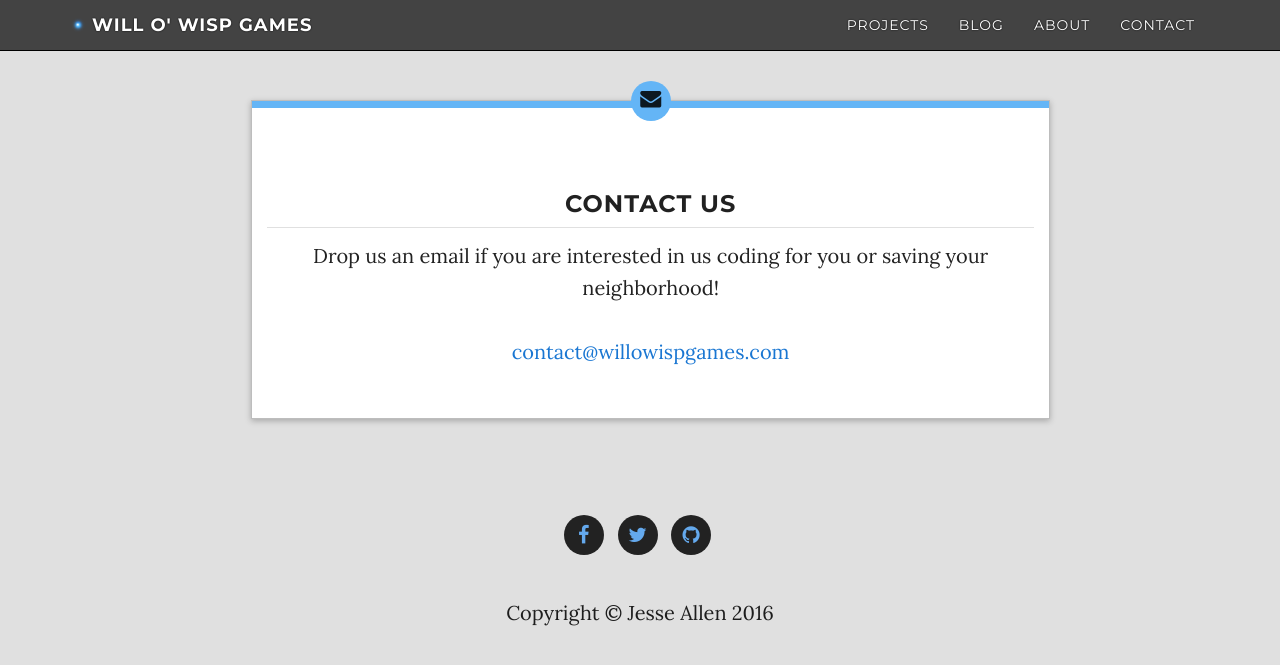
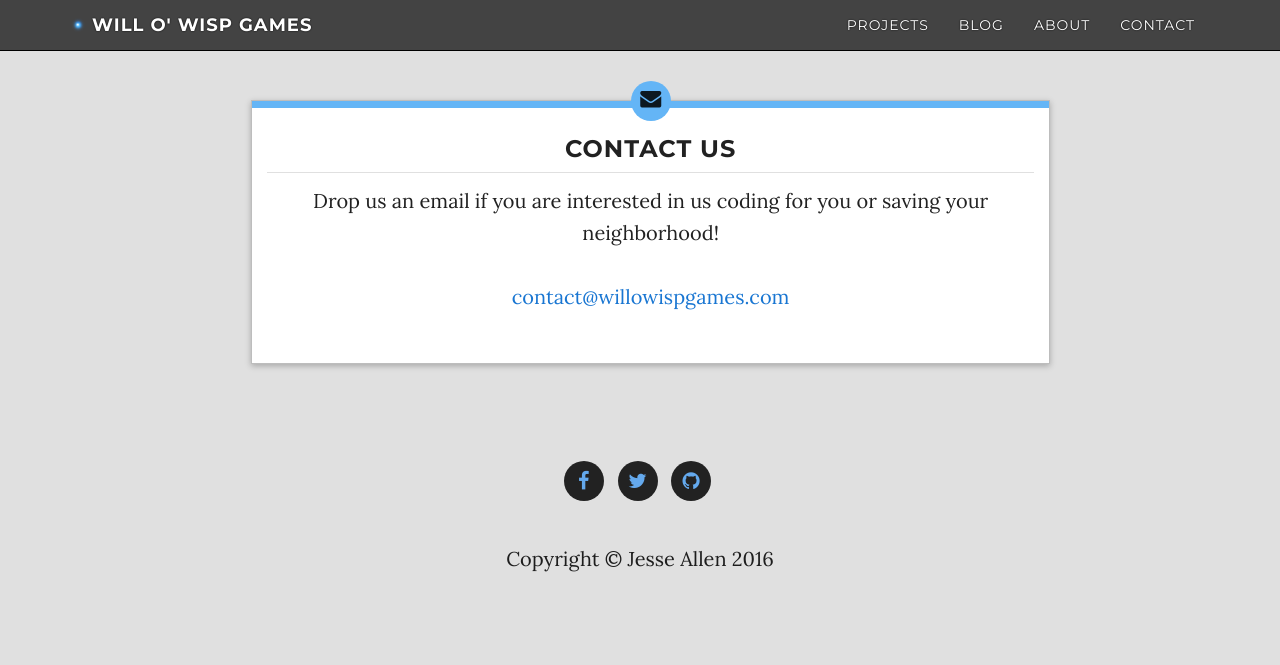
Before and after one commit to WilloWispGames/WilloWispGames.github.io, a Jekyll site: the page built from contact/index.html, in a window 1280 px wide. Shown: the top 665 px of the page. Built offline with Jekyll 4.4.1, drawn with Linux system fonts in a browser that asks for light colours; nearby versions of some CDN libraries.

Commit message:
Update contactPane.html

```diff
--- a/_includes/contactPane.html
+++ b/_includes/contactPane.html
@@ -15,7 +15,6 @@
     				</a>
   				</small>
 				</h4-->
-				<h4><br></h4>
 			</div>
 			<h3 class="title">Contact Us</h3>
 			<div class="content">
```
